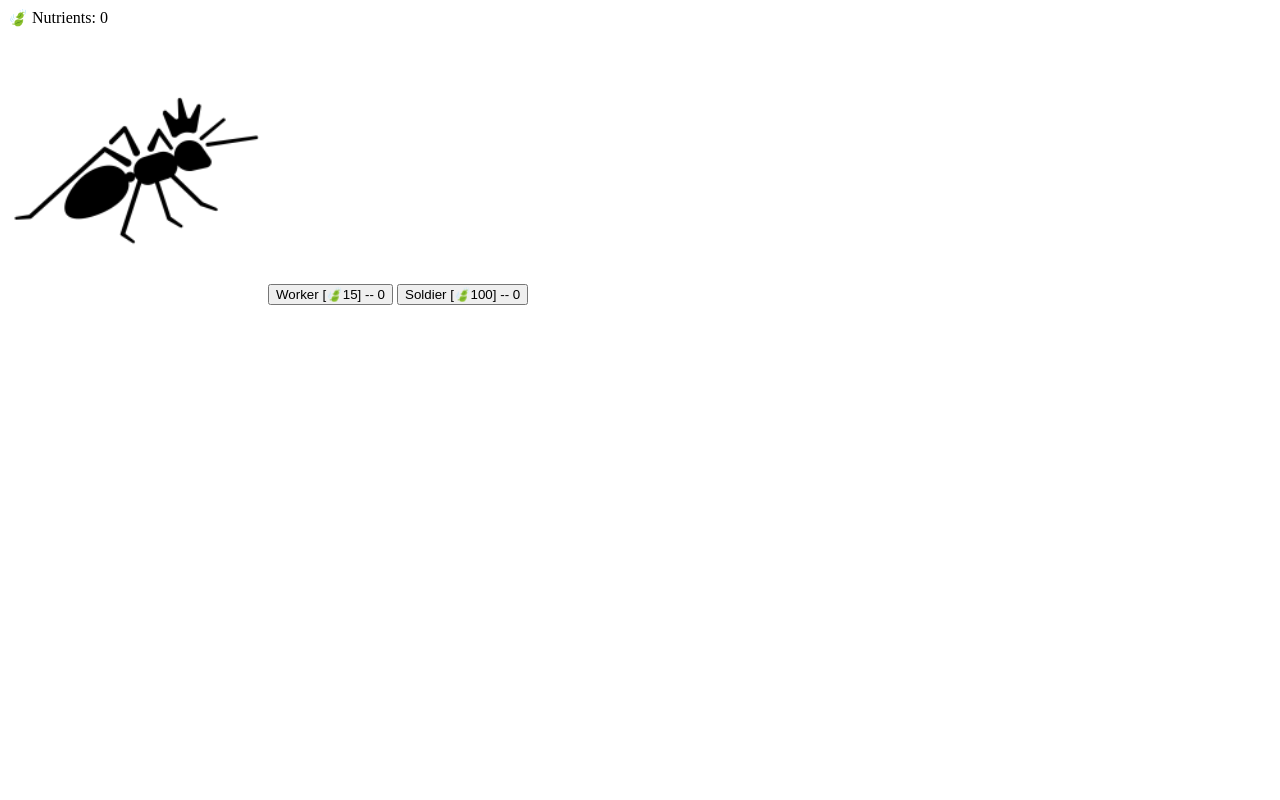
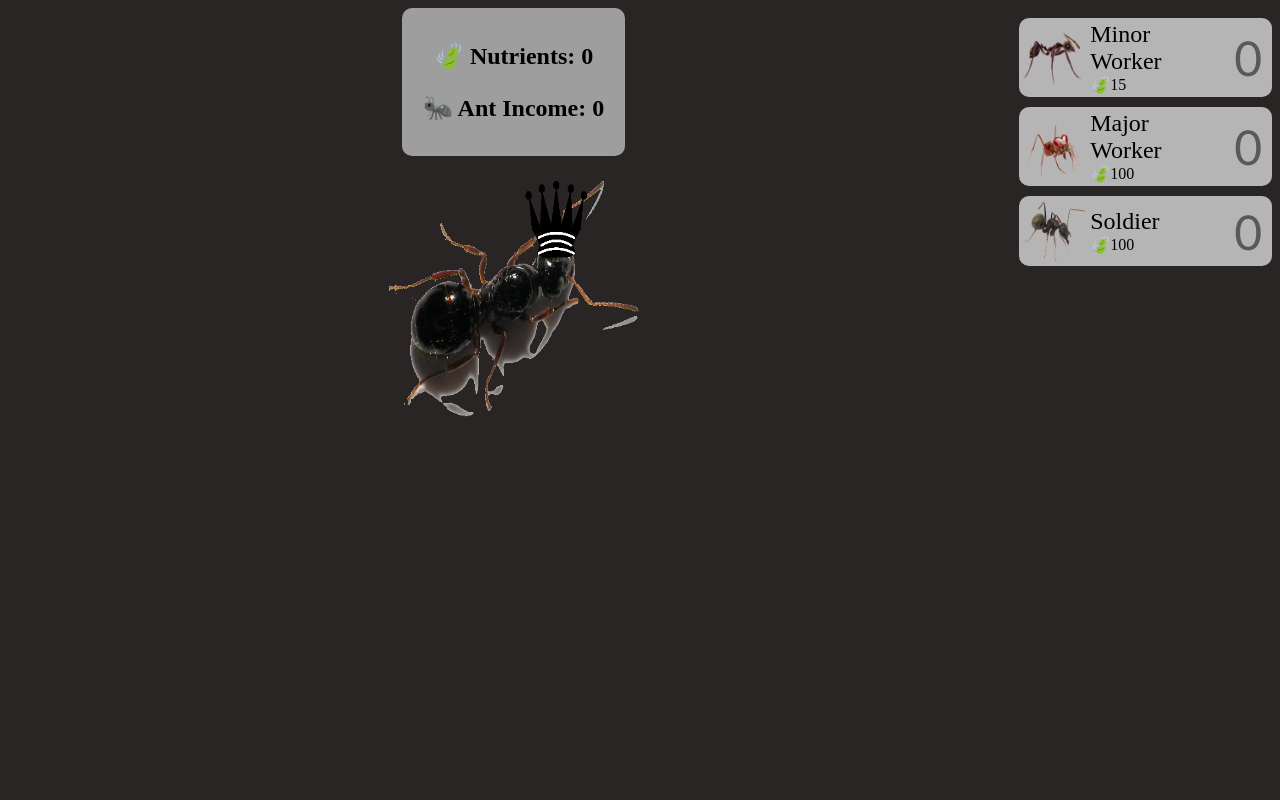
Before and after one commit to bunkerexplorer2000/bunkerexplorer, a PHP site: page / in a window 1280 px wide. Run offline with PHP 8.4, Linux system fonts and the light colour scheme.

Commit message:
Ant Clicker CSS updated
Ant Clicker CSS updated

```diff
--- a/index.css
+++ b/index.css
@@ -9,3 +9,77 @@
   margin-left: auto;
   margin-right: auto;
 } */
+
+body{
+  background-color: rgb(41, 37, 37);
+}
+
+.sectionLeft{
+  float: left;
+  width: 80%;
+}
+
+.sectionRight{
+  float: right;
+  width: 20%;
+}
+
+.scoreContainer{
+  background-color: rgb(238, 238, 238, 0.6);
+  width: 20%;
+  padding: 10px;
+  border-radius: 10px;
+  font-size: 24px;
+  font-weight: bold;
+}
+
+.clickerContainer img{
+  position: relative;
+  transition: all .2s ease-in-out;
+}
+
+.clickerContainer img:hover{
+  transform: scale(1.10);
+}
+
+.clickerContainer img:active{
+  transform: scale(0.99);
+}
+
+.shopButton{
+  background-color: #b5b5b5;
+  transition: all .2s ease-in-out;
+  border-radius: 10px;
+  width: 100%;
+  margin: 10px 0px 10px 0px;
+}
+
+.shopButton:hover{
+  background-color: #c7c7c7;
+  transition: all .2s ease-in-out;
+}
+
+.shopButton #image{
+  width: 25%;
+}
+
+.shopButton img{
+  height: 64px;
+  width: 64px;
+}
+
+.shopButton #nameAndCost p{
+  margin: 0px;
+  width: 60%;
+}
+
+.shopButton #nameAndCost p:first-of-type{
+  font-size: 24px;
+}
+
+.shopButton #amount{
+  font-size: 48px;
+  color: #595959;
+  font-family: 'Trebuchet MS', 'Lucida Sans Unicode', 'Lucida Grande', 'Lucida Sans', Arial, sans-serif;
+  width: 15%;
+}
--- a/index.html
+++ b/index.html
@@ -22,53 +22,112 @@
         <img src="assets/images/cat.gif">
         <h1 style="margin-top: 1.3%;">loading content</h1> -->
 
-        <p>🍃 Nutrients: <span id="score">0</span></p>
-        <img src="assets/images/ant.png" style="width: 256; height: 256;" onclick="addToScore(1)">
+        <div class="sectionLeft">
+            <center>
+                <div class="scoreContainer">
+                    <p>🍃 Nutrients: <span id="nutrients">0</span></p>
+                    <p>🐜 Ant Income: <span id="nutrientsper">0</span></p>
+                </div>
+                <br>
+                <div class="clickerContainer">
+                    <img src="assets/images/ant.png" style="width: 256; height: 256;" onclick="addToNutrients(clickingPower)">
+                </div>
+            </center>
+        </div>
 
-        <button onclick="buyWorker()">Worker [🍃<span id="workercost">15</span>] -- <span id="workers">0</span></button>
-        <button onclick="buySoldier()">Soldier [🍃<span id="soldiercost">100</span>] -- <span id="soldiers">0</span></button>
+        <div class="sectionRight">
+            <table class="shopButton" onclick="buyMiWorker()">
+                <tr>
+                    <td id="image"><img src="assets/images/minor.png"></td>
+                    <td id="nameAndCost">
+                        <p>Minor Worker</p>
+                        <p>🍃<span id="miworkercost">15</span></p>
+                    </td>
+                    <td id="amount"><span id="miworkers">0</span></td>
+                </tr>
+            </table>
+            <table class="shopButton" onclick="buyMaWorker()">
+                <tr>
+                    <td id="image"><img src="assets/images/major.png"></td>
+                    <td id="nameAndCost">
+                        <p>Major Worker</p>
+                        <p>🍃<span id="maworkercost">100</span></p>
+                    </td>
+                    <td id="amount"><span id="maworkers">0</span></td>
+                </tr>
+            </table><table class="shopButton" onclick="buySoldier()">
+                <tr>
+                    <td id="image"><img src="assets/images/soldier.png"></td>
+                    <td id="nameAndCost">
+                        <p>Soldier</p>
+                        <p>🍃<span id="soldiercost">100</span></p>
+                    </td>
+                    <td id="amount"><span id="soldiers">0</span></td>
+                </tr>
+            </table>
+        </div>
 
         <script>
-            var score = 0;
+            var nutrients = 0;
+            var nutrientsper = 0;
 
-            var workercost = 15;
-            var workers = 0;
-            var soldiercost = 100;
+            var clickingPower = 1;
+
+            var miworkercost = 15;
+            var miworkers = 0;
+            var maworkercost = 100;
+            var maworkers = 0;
+            var soldiercost = 500;
             var soldiers = 0;
 
-            function buyWorker(){
-                if (score >= workercost) {
-                    score = score - workercost;
-                    workers = workers + 1;
-                    workercost = Math.round(workercost * 1.15);
+            function buyMiWorker(){
+                if (nutrients >= miworkercost) {
+                    nutrients = nutrients - miworkercost;
+                    miworkers = miworkers + 1;
+                    miworkercost = Math.round(miworkercost * 1.15);
 
-                    document.getElementById("score").innerHTML = score;
-                    document.getElementById("workercost").innerHTML = workercost;
-                    document.getElementById("workers").innerHTML = workers;
+                    document.getElementById("nutrients").innerHTML = nutrients;
+                    document.getElementById("miworkercost").innerHTML = miworkercost;
+                    document.getElementById("miworkers").innerHTML = miworkers;
+                }
+            }
+
+            function buyMaWorker(){
+                if (nutrients >= maworkercost) {
+                    nutrients = nutrients - maworkercost;
+                    maworkers = maworkers + 1;
+                    maworkercost = Math.round(maworkercost * 1.50);
+
+                    document.getElementById("nutrients").innerHTML = nutrients;
+                    document.getElementById("maworkercost").innerHTML = maworkercost;
+                    document.getElementById("maworkers").innerHTML = maworkers;
                 }
             }
 
             function buySoldier(){
-                if (score >= soldiercost) {
-                    score = score - soldiercost;
+                if (nutrients >= soldiercost) {
+                    nutrients = nutrients - soldiercost;
                     soldiers = soldiers + 1;
-                    soldiercost = Math.round(soldiercost * 1.50);
+                    soldiercost = Math.round(soldiercost * 1.75);
 
-                    document.getElementById("score").innerHTML = score;
+                    document.getElementById("nutrients").innerHTML = nutrients;
                     document.getElementById("soldiercost").innerHTML = soldiercost;
                     document.getElementById("soldiers").innerHTML = soldiers;
                 }
             }
 
-            function addToScore(amount) {
-                score = score + amount;
-                document.getElementById("score").innerHTML = score;
+            function addToNutrients(amount) {
+                nutrients = nutrients + amount;
+                document.getElementById("nutrients").innerHTML = nutrients;
             }
 
             setInterval(function() {
-                score = score + workers;
-                score = score + soldiers * 2;
-                document.getElementById("score").innerHTML = score;
+                nutrients = nutrients + miworkers;
+                nutrients = nutrients + maworkers * 1.5;
+                nutrients = nutrients + soldiers * 2;
+                nutrientsper = miworkers + maworkers * 1.5 + soldiers * 2; // all the intervals combined to say what ur score per second is! //
+                document.getElementById("nutrients").innerHTML = nutrients;
+                document.getElementById("nutrientsper").innerHTML = nutrientsper;
             }, 1000); //1000 ms = 1 second
         </script>
 
```
Also changed, not shown: assets/images/ant.png, assets/images/major.png (added), assets/images/minor.png (added), assets/images/soldier.png (added).
